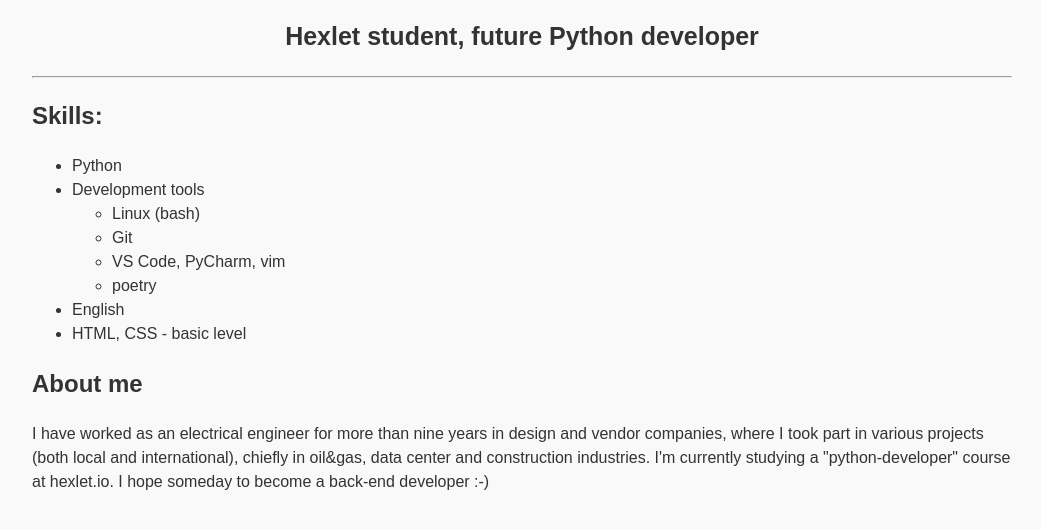
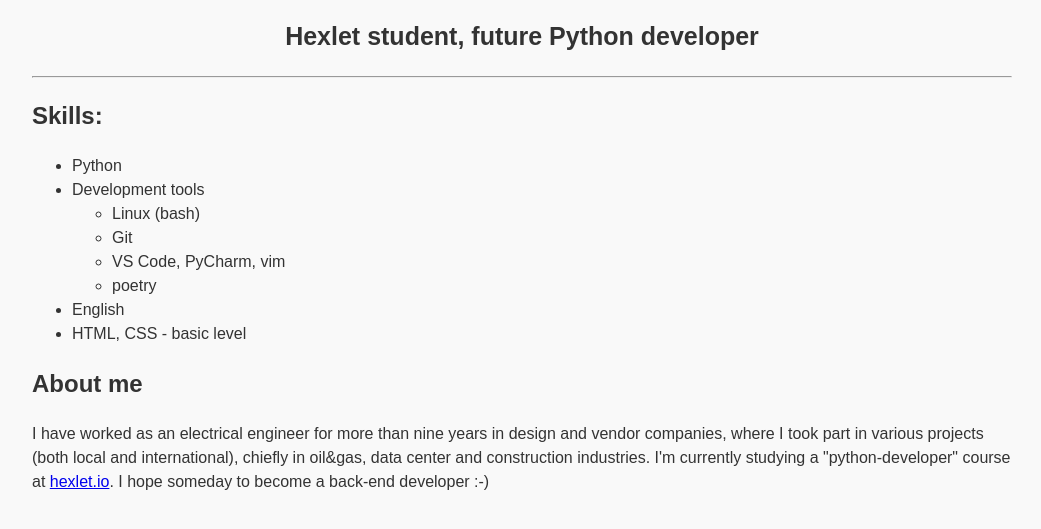
Before and after one commit to SergMoore/sergmoore.github.io, a plain HTML site: page index.html in a window 1280 px wide. Shown: the part 81-610 px from the top of the page, without its empty margins (118-1159 px from the left). Drawn offline with Linux system fonts and the light colour scheme.

Commit message:
Update index.html

```diff
--- a/index.html
+++ b/index.html
@@ -34,7 +34,7 @@
           <p>
             I have worked as an electrical engineer for more than nine years in design and vendor companies,
             where I took part in various projects (both local and international), chiefly in oil&gas, data center and construction industries.
-            I'm currently studying a "python-developer" course at <a ref="https://ru.hexlet.io/" target="_blank">hexlet.io</a>.
+            I'm currently studying a "python-developer" course at <a href="https://ru.hexlet.io/" target="_blank">hexlet.io</a>.
             I hope someday to become a back-end developer :-)
           </p>
         </section>
```
